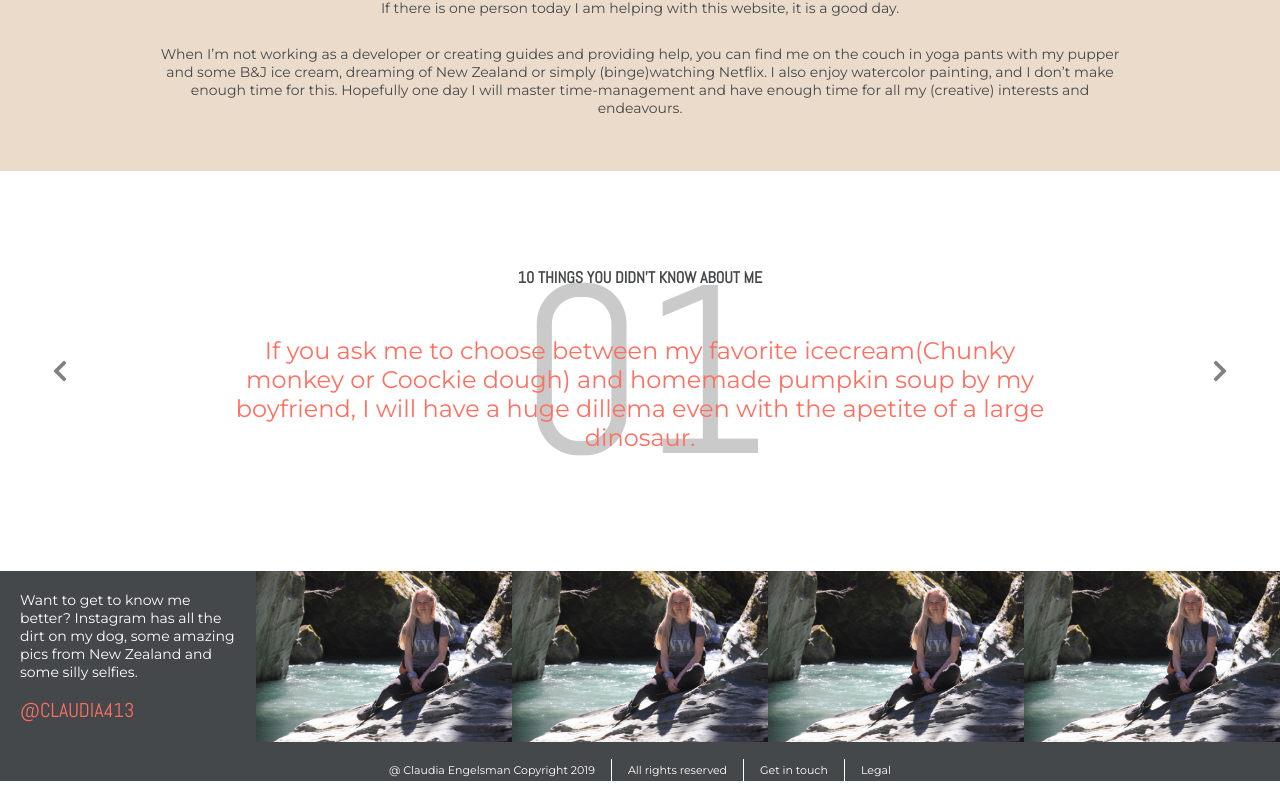
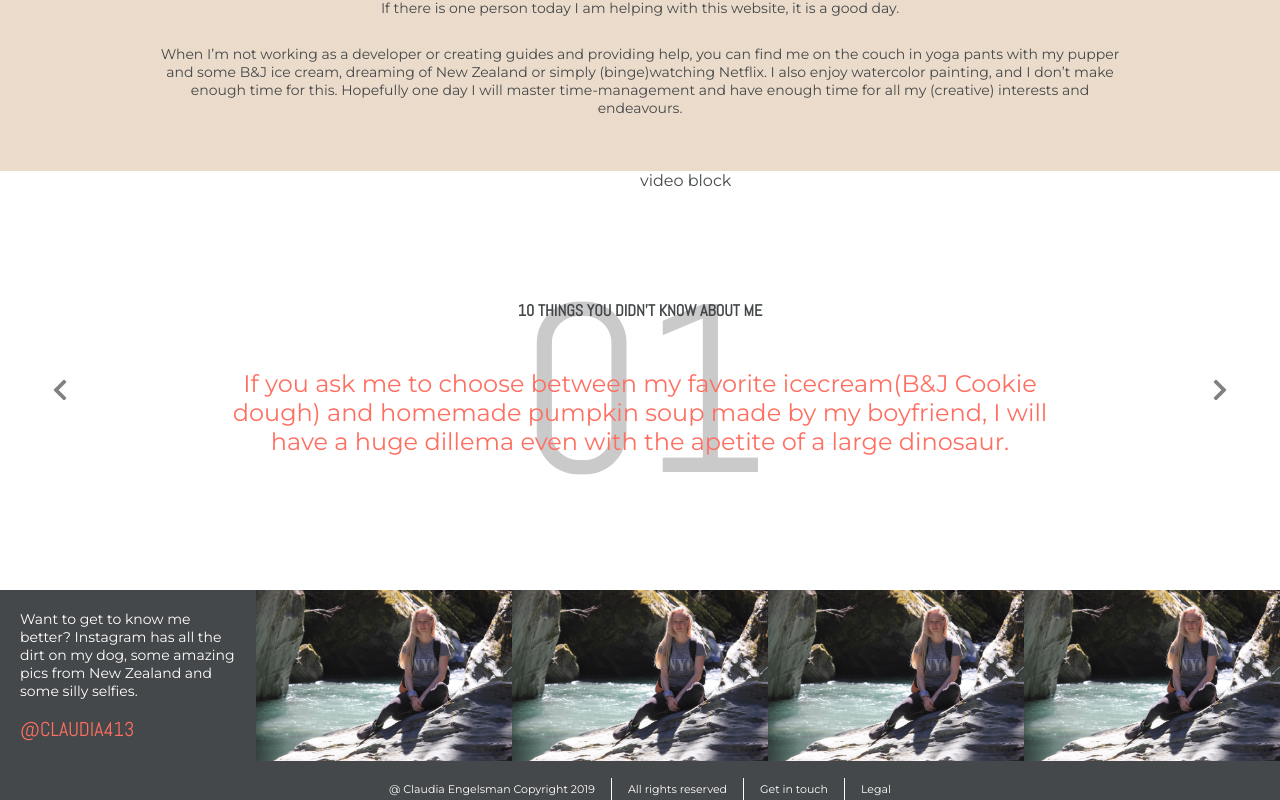
Before and after one commit to Claudia413/supreme-octo-fun, a Vue app: page /#/about in a window 1280 px wide. Shown: the part 1088-1888 px from the top of the page. Built offline with nearby package versions, Linux system fonts and the light colour scheme; a web font is replaced by a local one.

Commit message:
Edit text on about page

```diff
--- a/src/views/About.vue
+++ b/src/views/About.vue
@@ -23,18 +23,20 @@
 		</section>
 		<TextSlider class="did-you-know" title="10 Things you didn't know about me" :numberOfSlides="10" background-color="bg-light"
 		number-color="grey">
-			<template v-slot:slide1>If you ask me to choose between my favorite icecream(Chunky monkey or Coockie dough) and homemade pumpkin soup by my boyfriend, I will have a huge dillema even with the apetite of a large dinosaur.</template>
+			<template v-slot:slide1>If you ask me to choose between my favorite icecream(B&J Cookie dough) and homemade pumpkin soup made by my boyfriend, I will have a huge dillema even with the apetite of a large dinosaur.</template>
 			<template v-slot:slide2>I am a geek and I love videogames, I can literally forget time when I am playing Dragon Age Inquisition, Diablo or Pokemon.</template>
-			<template v-slot:slide3>Horses have a special place in my heart, the best part of them is their soft velvet nose.</template>
-			<template v-slot:slide4>I love surprising my friends with elaborate set up gifts that cost me way, way too much time and way more money than expected, but when it all works out, it's totally worth it to me.</template>
-			<template v-slot:slide5>During my trip to New Zealand I fell head over heels for this beautiful country and have been trying to find a way back ever since.</template>
+			<template v-slot:slide3>Horses have a special place in my heart, and I hope I can keep riding until I'm old and wrinkled!</template>
+			<template v-slot:slide4>I love surprising my friends with elaborate set up gifts that cost me way, way too much time and way more money than expected, but when it all works out, it's totally worth it.</template>
+			<template v-slot:slide5>During my trip to New Zealand I fell head over heels for this beautiful country and have been trying to find a way back ever since. Since we got a 1 year visa, that dreams is about to come true!</template>
 			<template v-slot:slide6>My favorite geometric shape is a hexagon, can’t get enough of it, even while it is hard to use in webdevelopment.</template>
 			<template v-slot:slide7>Nailbiting has been a problem since I got my first teeth. I’m working on it. For about 26 years in a row now.</template>
 			<template v-slot:slide8>Also, not a pro in cleaning my house, I just don’t get the point of dusting when new dust is arriving as soon as I dust it off.</template>
 			<template v-slot:slide9>I am a huge Harry Potter fan, books, movies, art, merch. I might have seen the first movie over 50 times, ssshhh.</template>
 			<template v-slot:slide10>I graduated high school twice, once in the Netherlands and once in California during my exchange year.</template>
 		</TextSlider>
-		<section class="video-block full-block"></section>
+		<section class="video-block full-block">
+			video block
+		</section>
 	</div>
 </template>
 
```
